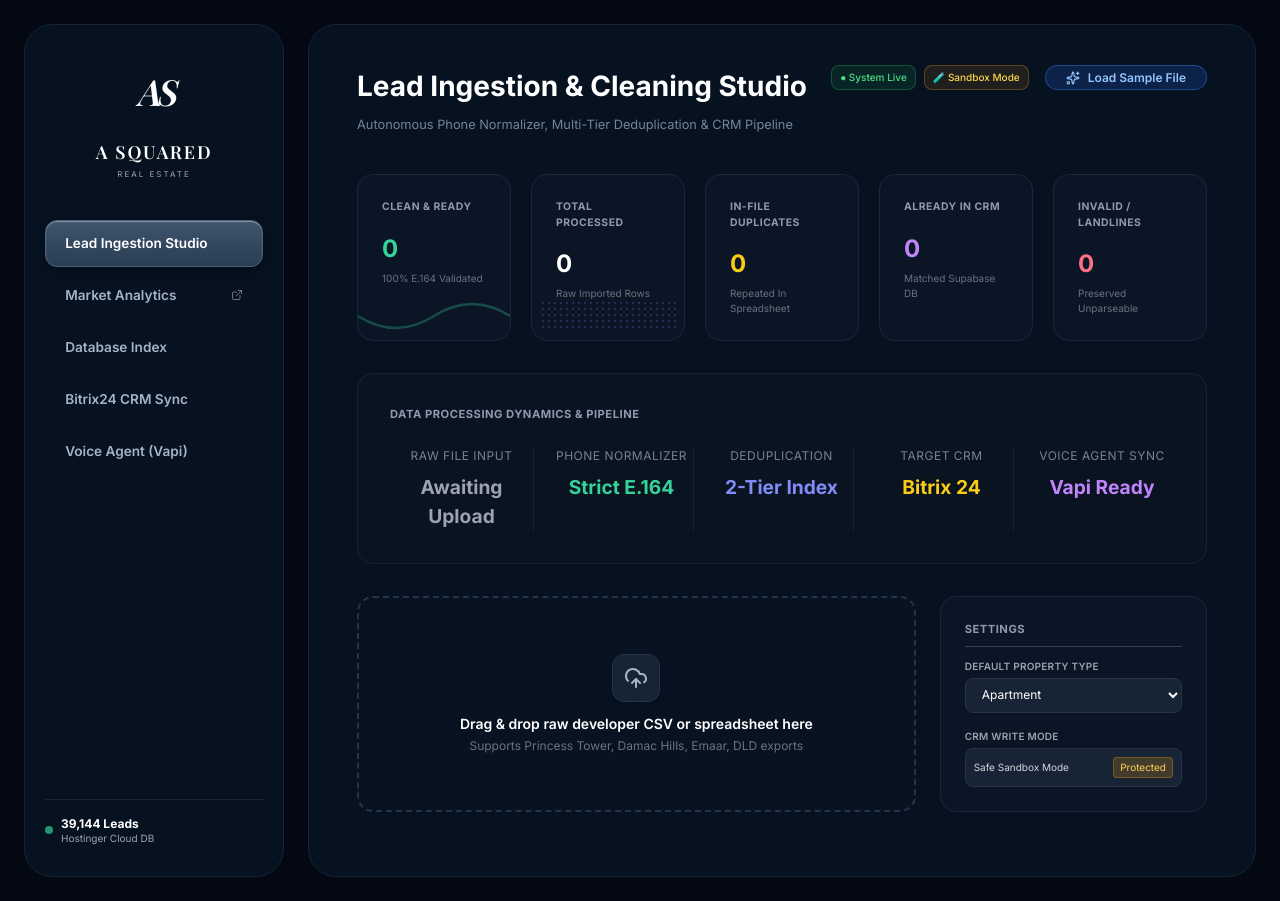
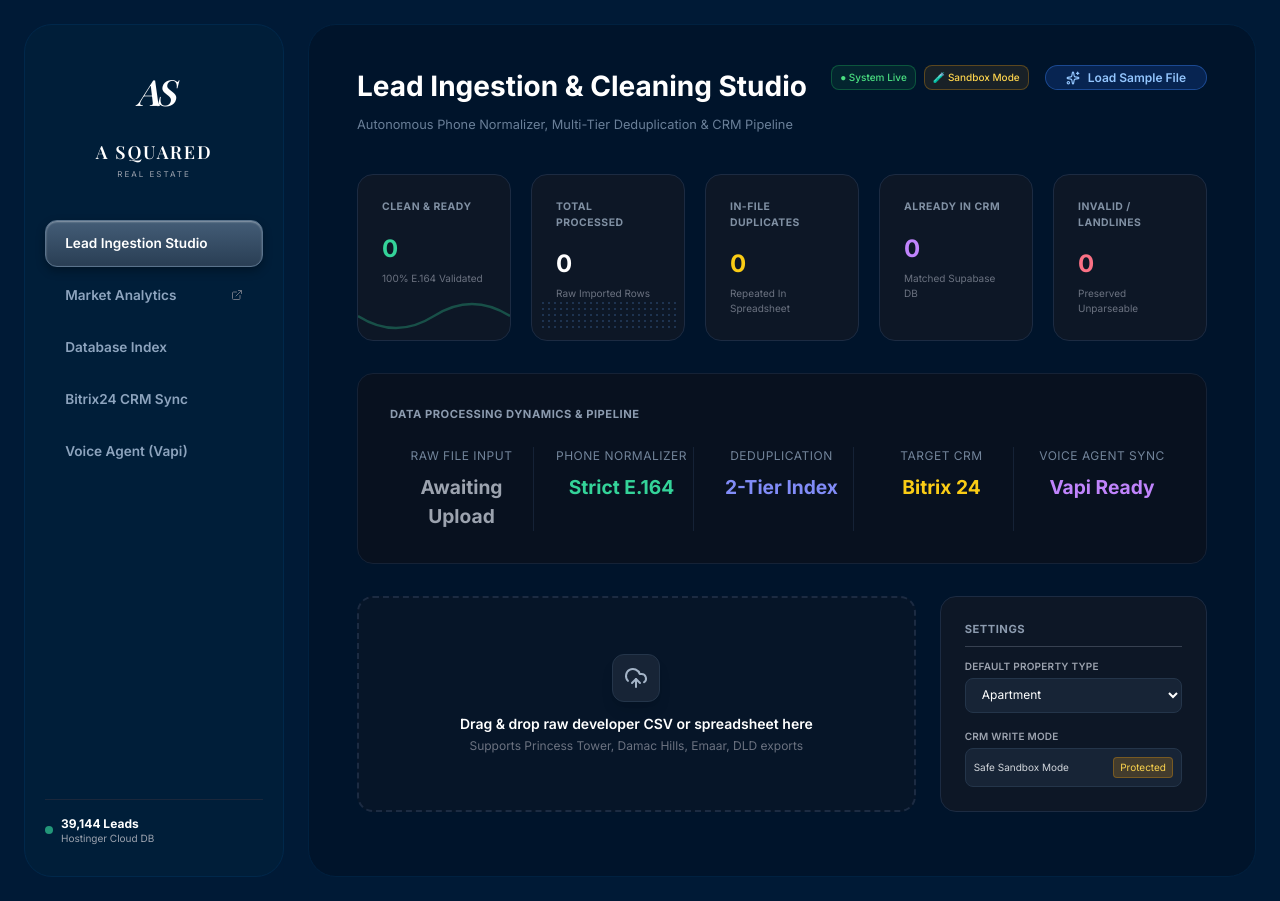
Before and after one commit to rishid-081010/Admin_dashboard, a PHP site: page / in a window 1280 px wide. Run offline with PHP 8.4, Linux system fonts and the light colour scheme; some libraries are stand-ins or nearby versions; some web fonts are replaced.

Commit message:
fix(ui): apply exact true deep blue hex codes from target design

```diff
--- a/frontend/styles.css
+++ b/frontend/styles.css
@@ -1,8 +1,8 @@
 body {
   margin: 0;
   padding: 1.5rem;
-  background-color: #030812; /* Deepest dark blue */
-  color: #8c9baf; /* Slate text */
+  background-color: #001a36; /* True deep navy gap */
+  color: #8c9baf;
   font-family: 'Inter', sans-serif;
   height: 100vh;
   box-sizing: border-box;
@@ -12,15 +12,15 @@ body {
 }
 
 .pane {
-  background-color: #071221;
-  border: 1px solid #162438;
-  border-radius: 28px;
   position: relative;
   overflow: hidden;
+  border-radius: 28px;
 }
 
 /* Sidebar styling */
 .sidebar {
+  background-color: #001e39; /* Exact sidebar color */
+  border: 1px solid #00284b;
   width: 260px;
   flex-shrink: 0;
   display: flex;
@@ -45,7 +45,7 @@ body {
   align-items: center;
   padding: 0.8rem 1.2rem;
   margin-bottom: 0.25rem;
-  color: #a4b4c7;
+  color: #8da4be;
   font-size: 0.85rem;
   font-weight: 600;
   border-radius: 12px;
@@ -60,14 +60,16 @@ body {
 }
 
 .nav-link.active {
-  background: linear-gradient(180deg, #3f556d 0%, #293d53 100%);
+  background: linear-gradient(180deg, #445d77 0%, #293e54 100%);
   color: #ffffff;
-  border: 1px solid #4a617c;
-  box-shadow: inset 0px 1px 1px rgba(255, 255, 255, 0.4), 0px 4px 10px rgba(0, 0, 0, 0.3);
+  border: 1px solid #5a738c;
+  box-shadow: inset 0px 1px 2px rgba(255, 255, 255, 0.4), 0px 4px 10px rgba(0, 0, 0, 0.3);
 }
 
 /* Main Content styling */
 .main-content {
+  background-color: #00142b; /* Exact main pane color */
+  border: 1px solid #002140;
   flex: 1;
   display: flex;
   flex-direction: column;
@@ -248,5 +250,5 @@ body {
 
 ::-webkit-scrollbar { width: 6px; height: 6px; }
 ::-webkit-scrollbar-track { background: transparent; }
-::-webkit-scrollbar-thumb { background: #1a273b; border-radius: 4px; }
+::-webkit-scrollbar-thumb { background: #1c2b42; border-radius: 4px; }
 ::-webkit-scrollbar-thumb:hover { background: #27364b; }
```
Also changed, not shown: other parts of frontend/styles.css (+12 -12 lines).
